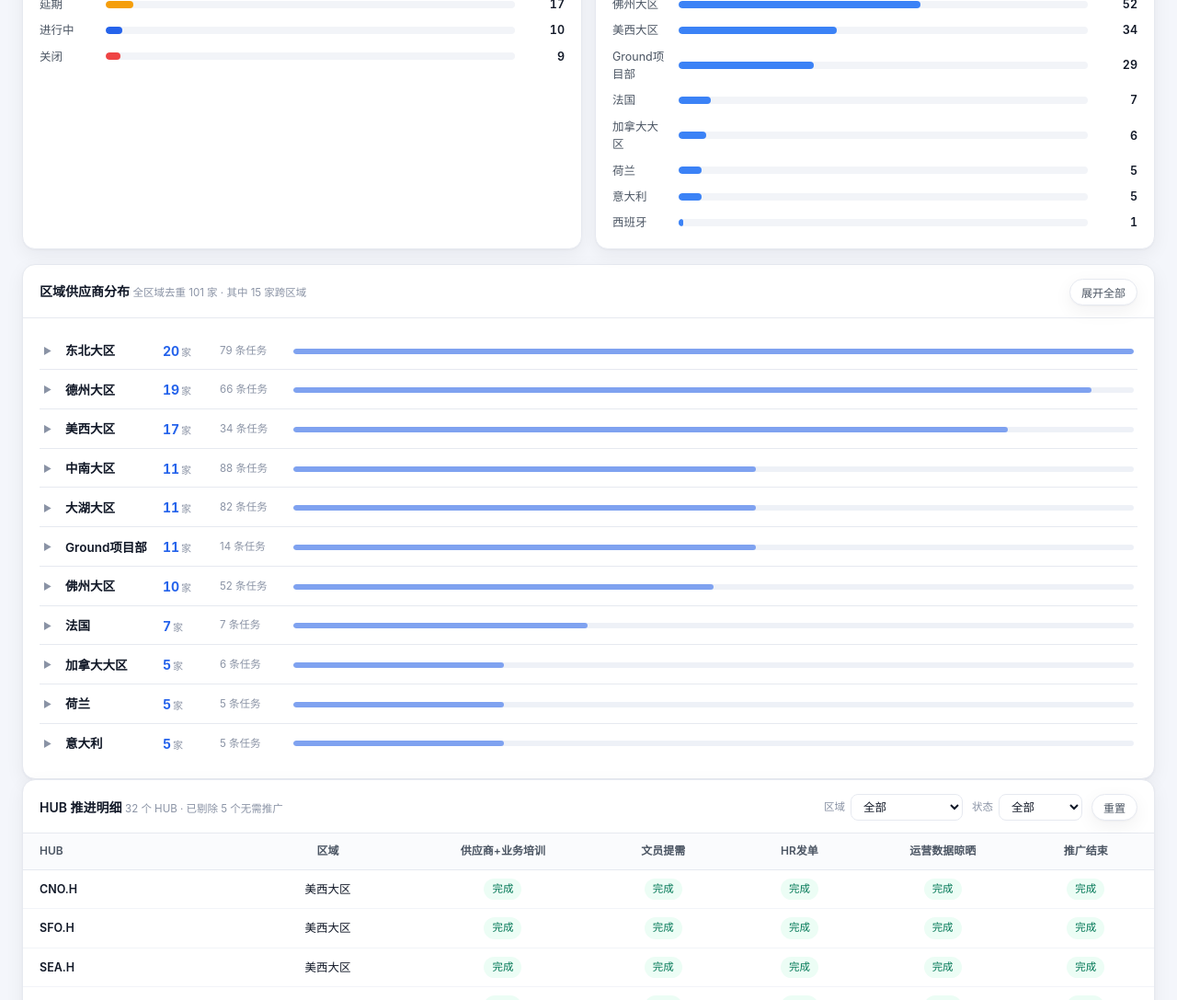
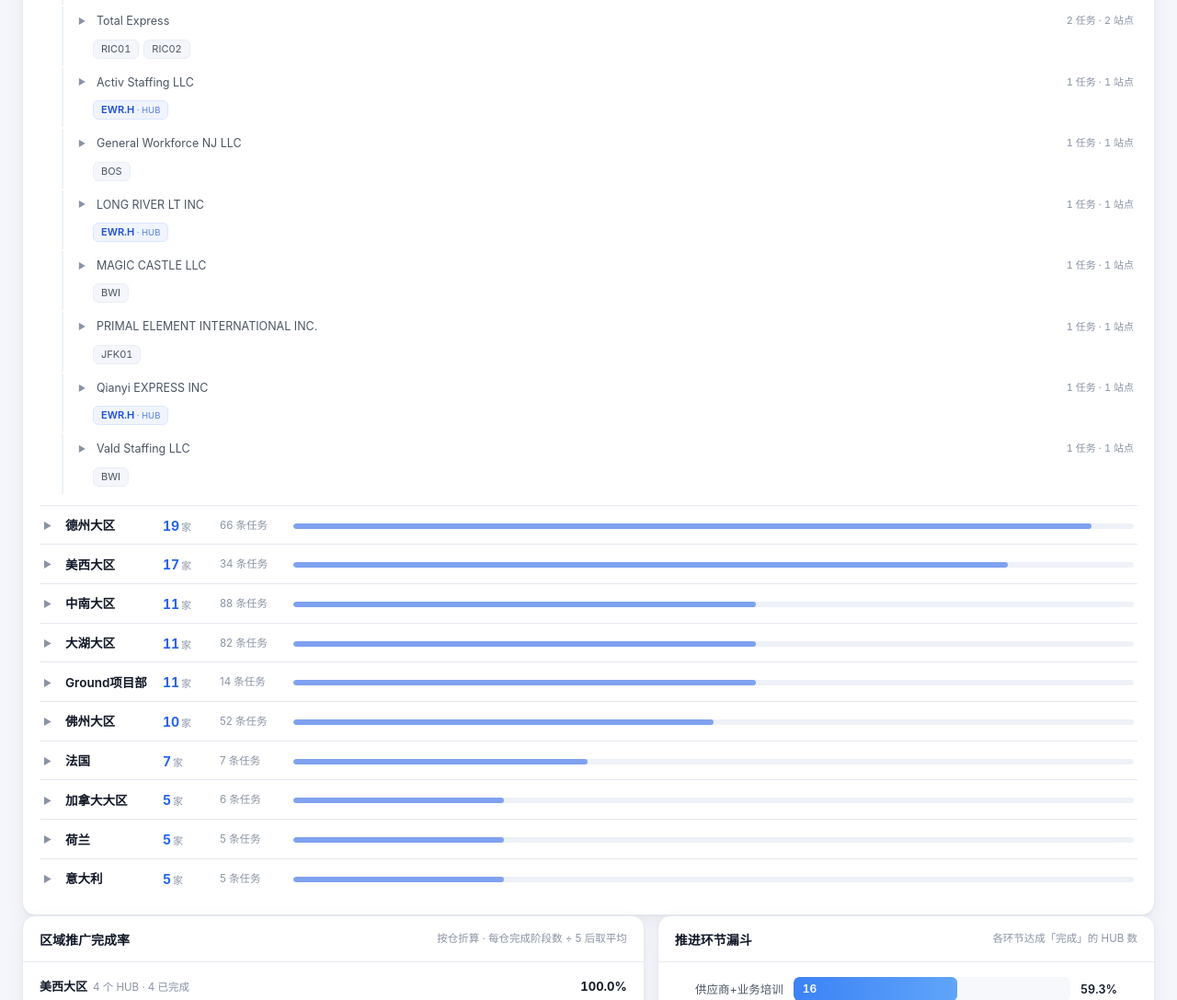
Before and after one commit to genggeng20000922-boop/Gofo-OTWS, a plain HTML site: page dashboard/index.html in a window 1280 px wide. Shown: the part 1297-2384 px from the top of the page at 92% size. Drawn offline with Linux system fonts and the light colour scheme.

Commit message:
fix(dashboard): 供应商面板上移至指标卡下方并默认展开
用户反馈「供应商明细数据还是没有」——实测面板在 y=1638px，
首屏 900px 看不到，需滚动近 2 屏。

调整：
- 面板从「区域分布」之后移到指标卡正下方，y=1638 -> 429，首屏可见
- 默认展开第一个区域，打开页面即可看到供应商名单（20 家），而非仅有汇总数字

（移动时曾出现 #sup-list 重复，已删除旧块并校验全部 ID 唯一）

```diff
--- a/dashboard/index.html
+++ b/dashboard/index.html
@@ -251,6 +251,16 @@ footer code{background:#eef1f6; padding:1px 6px; border-radius:4px; font-size:11
 
   <div class="cards" id="cards"></div>
 
+  <section class="panel">
+    <h2>
+      <span>区域供应商分布 <span class="hint" id="sup-summary"></span></span>
+      <span class="filters">
+        <button class="btn sm" id="sup-expand-all">展开全部</button>
+      </span>
+    </h2>
+    <div class="body"><div class="sup-list" id="sup-list"></div></div>
+  </section>
+
   <div class="grid g-2">
     <section class="panel">
       <h2>区域推广完成率 <span class="hint">按仓折算 · 每仓完成阶段数 ÷ 5 后取平均</span></h2>
@@ -272,16 +282,6 @@ footer code{background:#eef1f6; padding:1px 6px; border-radius:4px; font-size:11
       <div class="body"><div class="dist" id="region-dist"></div></div>
     </section>
   </div>
-
-  <section class="panel">
-    <h2>
-      <span>区域供应商分布 <span class="hint" id="sup-summary"></span></span>
-      <span class="filters">
-        <button class="btn sm" id="sup-expand-all">展开全部</button>
-      </span>
-    </h2>
-    <div class="body"><div class="sup-list" id="sup-list"></div></div>
-  </section>
 
   <section class="panel">
     <h2>
@@ -618,6 +618,14 @@ function renderSupplier(d){
       </div>`;
   }).join("");
 
+  // 默认展开第一个区域，避免用户以为只有汇总数字、看不到明细
+  const firstHead = box.querySelector(".sup-head");
+  const firstBody = box.querySelector(".sup-body");
+  if (firstHead && firstBody){
+    firstBody.removeAttribute("hidden");
+    firstHead.classList.add("open");
+  }
+
   // 展开全部状态复位
   const btn = document.getElementById("sup-expand-all");
   if (btn) btn.textContent = "展开全部";
```
